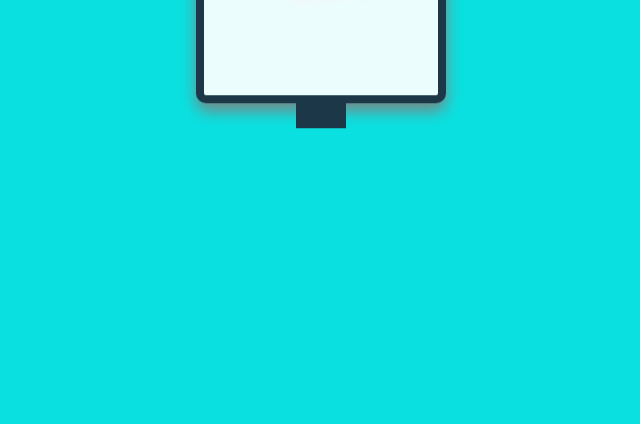
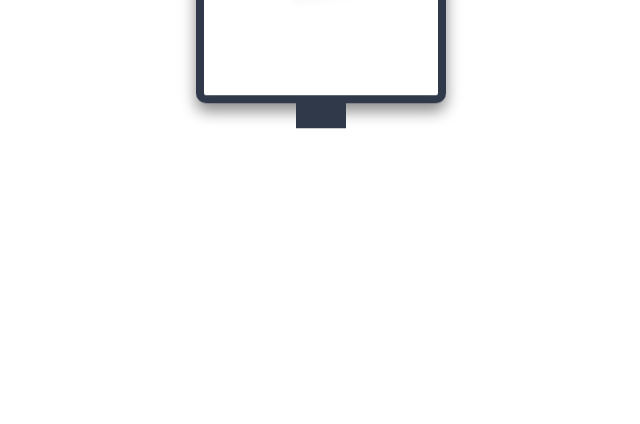
Before and after one commit to nikileshkumar2005/git, a plain HTML site: page index.html in a window 1280 px wide. Shown: the part 376-800 px from the top of the page, without its empty margins (504-1144 px from the left). Drawn offline with Linux system fonts and the light colour scheme.

Commit message:
Refactor CSS styles and animations
Updated CSS styles and animations for various elements.

```diff
--- a/index.css
+++ b/index.css
@@ -15,7 +15,7 @@
 
 align-items:center;
 
-background:hsl(180, 91%, 46%);
+background:hsl(180, 6%, 14%));
 
 }
 .animation{
```
